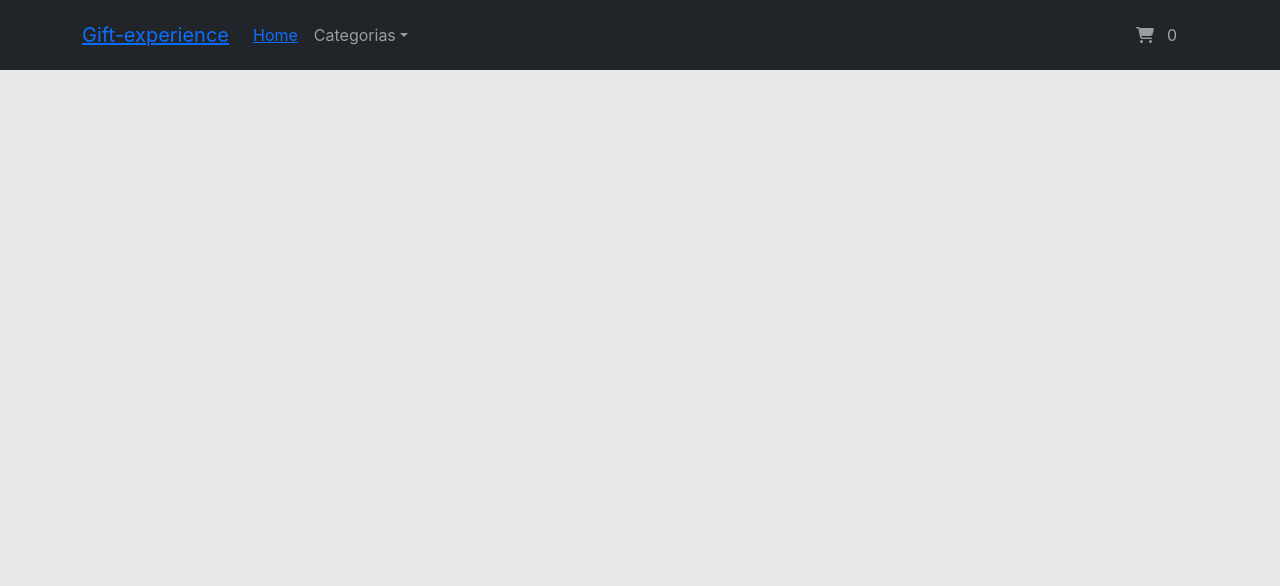
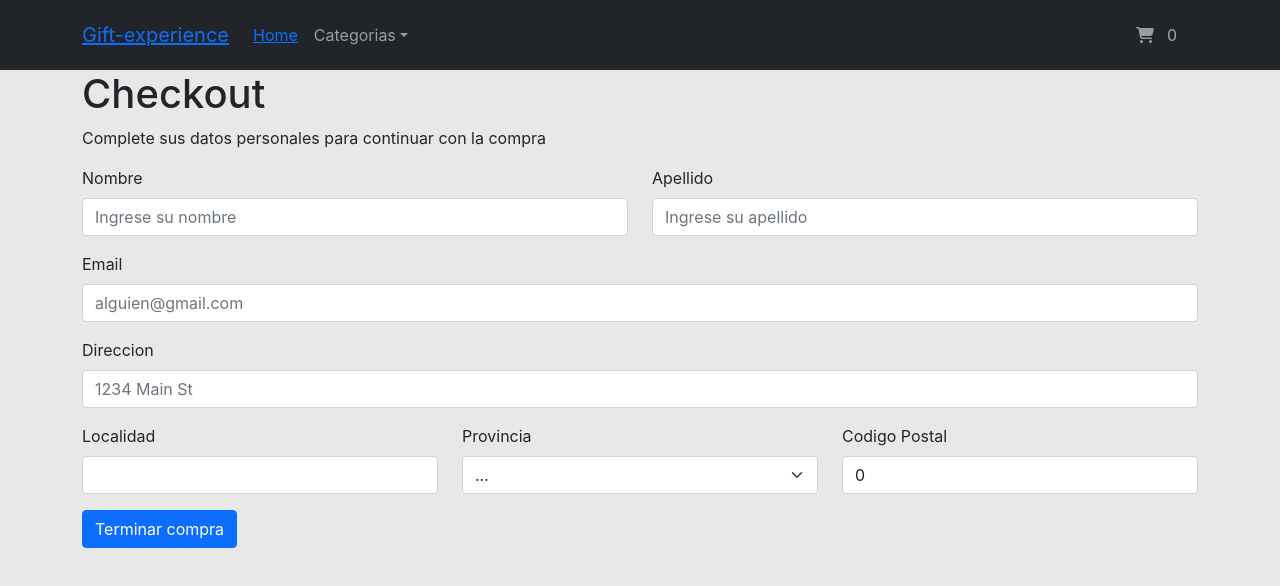
Before and after one commit to IgnacioCalvagna/GiftExperience_Calvagna, a React (Create React App) app: page /checkout in a window 1280 px wide. Shown: the top 586 px of the page. Built offline with nearby package versions, Linux system fonts and the light colour scheme.

Commit message:
agregando componente Checkout y haciendo envio de formulario

```diff
--- a/src/App.jsx
+++ b/src/App.jsx
@@ -5,6 +5,7 @@ import ItemDetailContainer from "./components/ItemDetailsContainer/ItemDetailCon
 import ItemListContainer from "./components/ItemListContainer/ItemListContainer";
 
 import Cart from "./components/Cart/Cart";
+import Checkout from "./components/checkout/Checkout";
 
 function App() {
   return (
@@ -16,6 +17,7 @@ function App() {
         <Route path={"/category/:categoria"} element={<ItemListContainer />} />
         <Route path={"/item/:id"} element={<ItemDetailContainer />} />
         <Route path="/cart" element={<Cart />} />
+        <Route path="/checkout" element={<Checkout />} />
       </Routes>
     </>
   );
--- a/src/components/Cart/ProductsInCart.jsx
+++ b/src/components/Cart/ProductsInCart.jsx
@@ -5,6 +5,7 @@ import {   faTrashCan } from "@fortawesome/free-solid-svg-icons";
 import { useContext } from "react";
 import { Table } from "react-bootstrap";
 import { cartContext } from "../../contexts/CartProvider";
+import { Link } from "react-router-dom";
 
 const ProductsInCart = () => {
   const { cartProducts, removeItem,totCant,totPrecio } = useContext(cartContext);
@@ -52,7 +53,7 @@ console.log("TOT CANT ------->",totCant)
       <div style={{float:"right"}}>
           <h2>Total ${totPrecio} </h2>
       </div>
-
+      <Link to='/checkout'> <button>Continuar con la compra </button></Link>
     </div>
   );
 };
--- /dev/null
+++ b/src/components/checkout/Checkout.jsx
@@ -0,0 +1,133 @@
+import { addDoc, collection, getFirestore } from "firebase/firestore";
+import React, { useContext } from "react";
+import { Button, Col, Form, Row } from "react-bootstrap";
+import useInput from "../../hook/useInput";
+import { cartContext } from "../../contexts/CartProvider";
+import Swal from 'sweetalert2';
+
+const Checkout = () => {
+  const { cartProducts, totPrecio } = useContext(cartContext);
+  const db = getFirestore();
+
+    const compras = collection(db, "compras");
+
+  const nombre = useInput("");
+  const apellido = useInput("");
+  const email = useInput("");
+  const direccion = useInput("");
+  const localidad = useInput("");
+  const provincia = useInput("");
+  const codigoPostal = useInput(0);
+
+
+  const handleVerificarCompra = (e) => {
+    e.preventDefault();
+
+    const pedido = {
+      nombre:nombre.value,
+      apellido:apellido.value,
+      email:email.value,
+      provincia:provincia.value,
+      cartProducts,
+      totPrecio:totPrecio,
+    };
+
+    addDoc(compras,pedido)
+    .then(({id})=>   Swal.fire('Hey user!', `Compra realizada! Nº de orden ${id}`, 'success'))
+
+}
+
+
+
+  return (
+    <div className="container">
+      <h1>Checkout </h1>
+      <p>Complete sus datos personales para continuar con la compra </p>
+
+      <Form onSubmit={handleVerificarCompra}>
+        <Row className="mb-3">
+          <Form.Group as={Col} controlId="formGridNombre">
+            <Form.Label>Nombre</Form.Label>
+            <Form.Control
+              type="text"
+              placeholder="Ingrese su nombre"
+              {...nombre}
+              required
+            />
+          </Form.Group>
+
+          <Form.Group as={Col} controlId="formGridApellido">
+            <Form.Label>Apellido</Form.Label>
+            <Form.Control
+              type="text"
+              placeholder="Ingrese su apellido"
+              {...apellido}
+              required
+            />
+          </Form.Group>
+        </Row>
+
+        <Form.Group className="mb-3" controlId="formGridEmail">
+          <Form.Label>Email</Form.Label>
+          <Form.Control
+            type="email"
+            placeholder="alguien@gmail.com"
+            {...email}
+            required
+          />
+        </Form.Group>
+
+        <Form.Group className="mb-3" controlId="formGridDireccion">
+          <Form.Label>Direccion </Form.Label>
+          <Form.Control placeholder="1234 Main St" {...direccion} required/>
+        </Form.Group>
+
+        <Row className="mb-3">
+          <Form.Group as={Col} controlId="formGridLocalidad">
+            <Form.Label>Localidad</Form.Label>
+            <Form.Control {...localidad} required/>
+          </Form.Group>
+
+          <Form.Group as={Col} controlId="formGridState">
+            <Form.Label>Provincia</Form.Label>
+            <Form.Select defaultValue="Seleccione provincia..." {...provincia} required>
+              <option>...</option>
+              <option>Capital Federal</option>
+              <option>Buenos Aires</option>
+              <option>Santa Fe</option>
+              <option>Cordoba</option>
+              <option>San Juan</option>
+              <option>San Luis</option>
+              <option>Mendoza</option>
+              <option>Catamarca</option>
+              <option>Salta</option>
+              <option>Jujuy</option>
+              <option>Formosa</option>
+              <option>Chaco</option>
+              <option>Misiones</option>
+              <option>Corrientes</option>
+              <option>Entre Rios</option>
+              <option>La Pampa </option>
+              <option>Neuquen</option>
+              <option>Rio Negro</option>
+              <option>Santa Cruz</option>
+              <option>Chubut</option>
+              <option>Tierra del Fuego</option>
+            </Form.Select>
+          </Form.Group>
+
+          <Form.Group as={Col} controlId="formGridZip">
+            <Form.Label>Codigo Postal</Form.Label>
+            <Form.Control {...codigoPostal} required/>
+          </Form.Group>
+        </Row>
+
+        <Button variant="primary" type="submit">
+          Terminar compra
+        </Button>
+      </Form>
+    </div>
+  );
+};
+
+export default Checkout;
--- a/src/contexts/CartProvider.js
+++ b/src/contexts/CartProvider.js
@@ -41,6 +41,7 @@ const CartProvider = ({ children }) => {
     }
     setTotCant(totCant + prodAux.quentity);
     setTotPrecio(totPrecio + prodAux.total);
+
   };
 
 
@@ -52,6 +53,8 @@ const CartProvider = ({ children }) => {
     setCartProducts(newArr);
     let newQuentity =totCant
     setTotCant(newQuentity  -= element.quentity)
+
+
   };
 
   const clear = () => {
--- /dev/null
+++ b/src/hook/useInput.js
@@ -0,0 +1,11 @@
+import { useState } from 'react';
+
+export default function useInput(defaultValue = "") {
+    const [value, setValue] = useState(defaultValue);
+
+    const onChange = (e) => {
+      setValue(e.target.value);
+    };
+
+    return { value, onChange, setValue };
+  }
```
